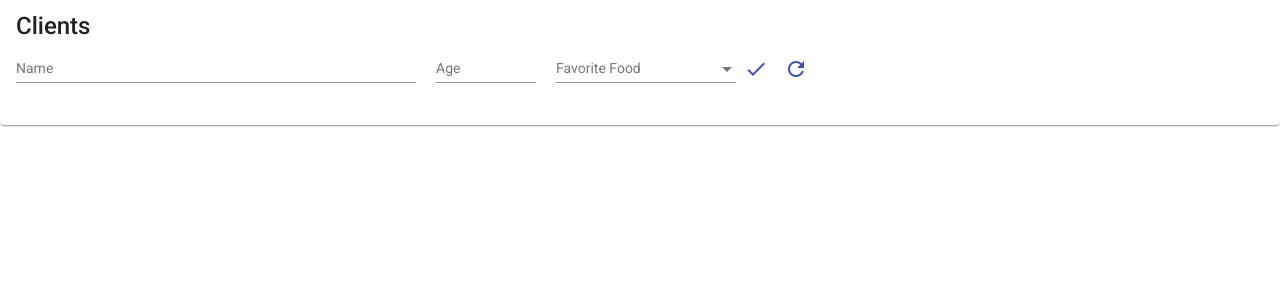
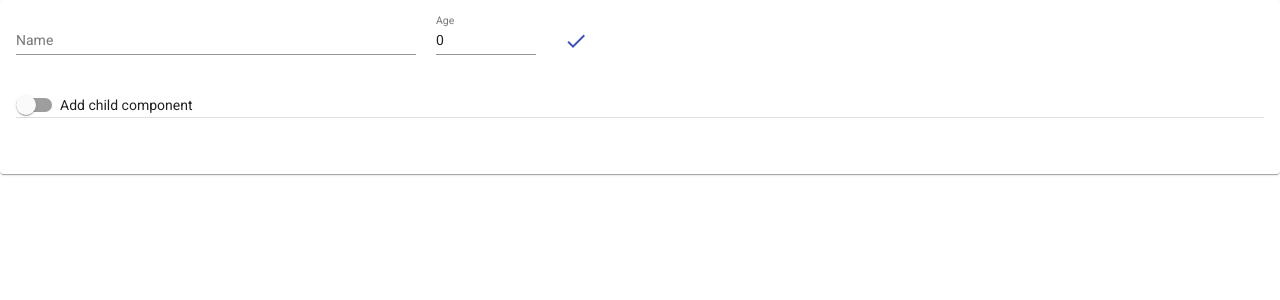
Before and after one commit to rochaskingdom/lifecycle, an Angular app: page / in a window 1280 px wide. Shown: the top 300 px of the page. Built offline with nearby package versions, Linux system fonts and the light colour scheme.

Commit message:
Novos components/hooks

```diff
--- a/src/app/app.component.html
+++ b/src/app/app.component.html
@@ -1 +1,2 @@
-<app-main-lifecycle></app-main-lifecycle>
+<!--<app-main-lifecycle></app-main-lifecycle>-->
+<app-check></app-check>
--- a/src/app/app.module.ts
+++ b/src/app/app.module.ts
@@ -42,13 +42,17 @@ import { MatDialogModule } from '@angular/material/dialog';
 import { MatDividerModule } from '@angular/material/divider';
 import { LifeCycleChildComponent } from './main-lifecycle/life-cycle-child/life-cycle-child.component';
 import { ChildChildComponent } from './main-lifecycle/life-cycle-child/child-child/child-child.component';
+import { CheckComponent } from './check/check.component';
+import { CheckChildComponent } from './check/check-child/check-child.component';
 
 @NgModule({
   declarations: [
     AppComponent,
     MainLifecycleComponent,
     LifeCycleChildComponent,
-    ChildChildComponent
+    ChildChildComponent,
+    CheckComponent,
+    CheckChildComponent
   ],
   imports: [
     BrowserModule,
--- /dev/null
+++ b/src/app/check/check-child/check-child.component.html
@@ -0,0 +1 @@
+<p>check-child works!</p>
--- /dev/null
+++ b/src/app/check/check-child/check-child.component.ts
@@ -0,0 +1,51 @@
+import {
+  AfterContentChecked,
+  AfterViewChecked,
+  AfterViewInit,
+  Component, DoCheck,
+  OnChanges,
+  OnDestroy,
+  OnInit,
+  SimpleChanges
+} from '@angular/core';
+
+@Component({
+  selector: 'app-check-child',
+  templateUrl: './check-child.component.html',
+  styleUrls: ['./check-child.component.css']
+})
+export class CheckChildComponent implements OnInit, OnChanges, DoCheck, AfterContentChecked, AfterViewInit, AfterViewChecked, OnDestroy {
+
+  constructor() {
+    console.log('   CheckChild: constructor');
+  }
+
+  ngOnInit(): void {
+    console.log('   CheckChild: ngOnInit');
+  }
+
+  ngAfterContentChecked(): void {
+    console.log('   CheckChild: ngAfterContentChecked');
+  }
+
+  ngAfterViewChecked(): void {
+    console.log('   CheckChild: ngAfterViewChecked');
+  }
+
+  ngAfterViewInit(): void {
+    console.log('   CheckChild: ngAfterViewInit');
+  }
+
+  ngDoCheck(): void {
+    console.log('   CheckChild: ngDoCheck');
+  }
+
+  ngOnChanges(changes: SimpleChanges): void {
+    console.log('   CheckChild: ngOnChanges');
+  }
+
+  ngOnDestroy(): void {
+    console.log('   CheckChild: ngOnDestroy');
+  }
+
+}
--- /dev/null
+++ b/src/app/check/check.component.html
@@ -0,0 +1,30 @@
+<mat-card>
+  <mat-card-content>
+    <section>
+
+      <mat-form-field class="form-field" style="width: 400px; padding-right: 20px;" >
+        <input matInput placeholder="Name" [(ngModel)]="name">
+      </mat-form-field>
+
+      <mat-form-field class="form-field" style="width: 100px; padding-right: 20px" >
+        <input matInput placeholder="Age" [(ngModel)]="age">
+      </mat-form-field>
+
+      <button mat-icon-button color="primary">
+        <mat-icon>check</mat-icon>
+      </button>
+
+      <br><br>
+
+      <mat-slide-toggle #toggle>
+        Add child component
+      </mat-slide-toggle>
+
+      <mat-divider></mat-divider>
+      <br><br>
+      <app-check-child *ngIf="toggle.checked"></app-check-child>
+
+    </section>
+
+  </mat-card-content>
+</mat-card>
--- /dev/null
+++ b/src/app/check/check.component.ts
@@ -0,0 +1,54 @@
+import {
+  AfterContentChecked,
+  AfterViewChecked,
+  AfterViewInit,
+  Component,
+  DoCheck,
+  OnChanges,
+  OnDestroy,
+  OnInit,
+  SimpleChanges
+} from '@angular/core';
+
+@Component({
+  selector: 'app-check',
+  templateUrl: './check.component.html',
+  styleUrls: ['./check.component.css']
+})
+export class CheckComponent implements OnInit, OnChanges, DoCheck, AfterContentChecked, AfterViewInit, AfterViewChecked, OnDestroy {
+
+  name = '';
+  age = 0;
+
+  constructor() {
+  }
+
+  ngOnInit(): void {
+    console.log('ngOnInit');
+  }
+
+  ngAfterContentChecked(): void {
+    console.log('ngAfterContentChecked');
+  }
+
+  ngAfterViewChecked(): void {
+    console.log('ngAfterViewChecked');
+  }
+
+  ngAfterViewInit(): void {
+    console.log('ngAfterViewInit');
+  }
+
+  ngDoCheck(): void {
+    console.log('ngDoCheck');
+  }
+
+  ngOnChanges(changes: SimpleChanges): void {
+    console.log('ngOnChanges');
+  }
+
+  ngOnDestroy(): void {
+    console.log('ngOnDestroy');
+  }
+
+}
```
Also changed, not shown: src/app/check/check-child/check-child.component.css (added), src/app/check/check.component.css (added).
